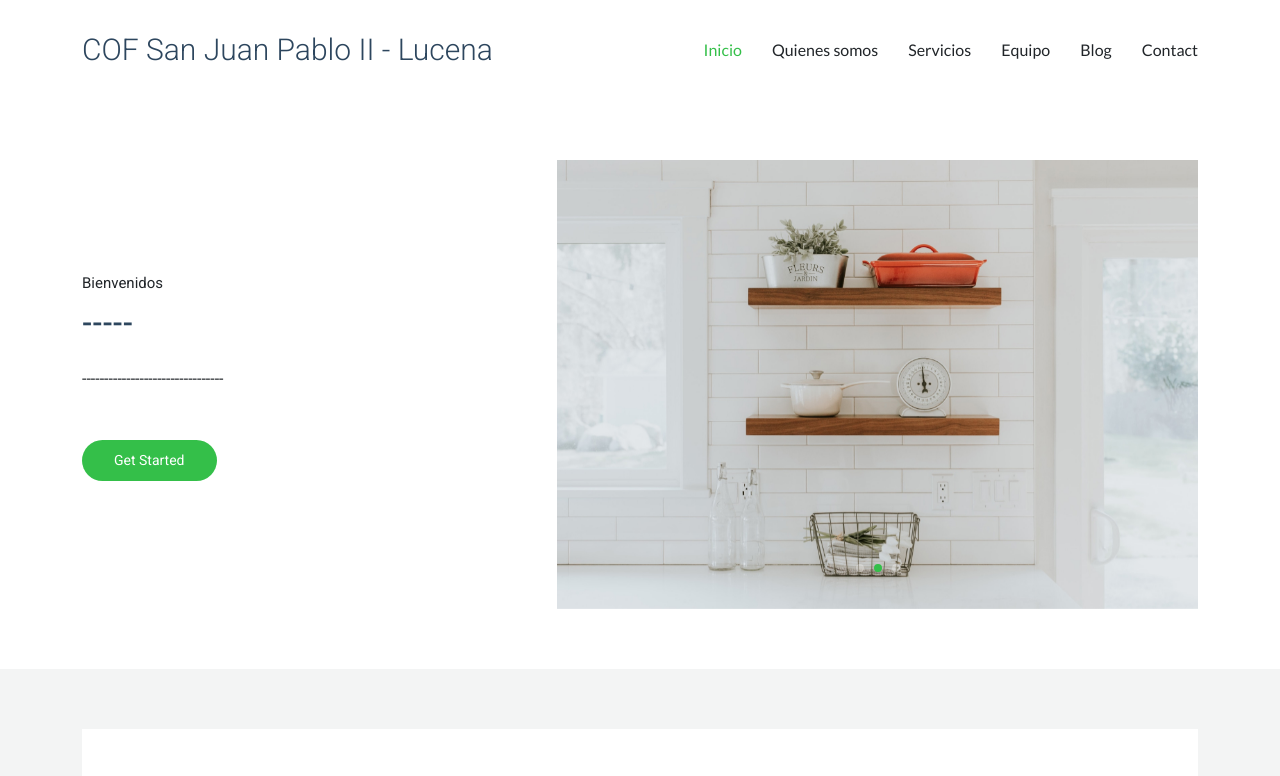
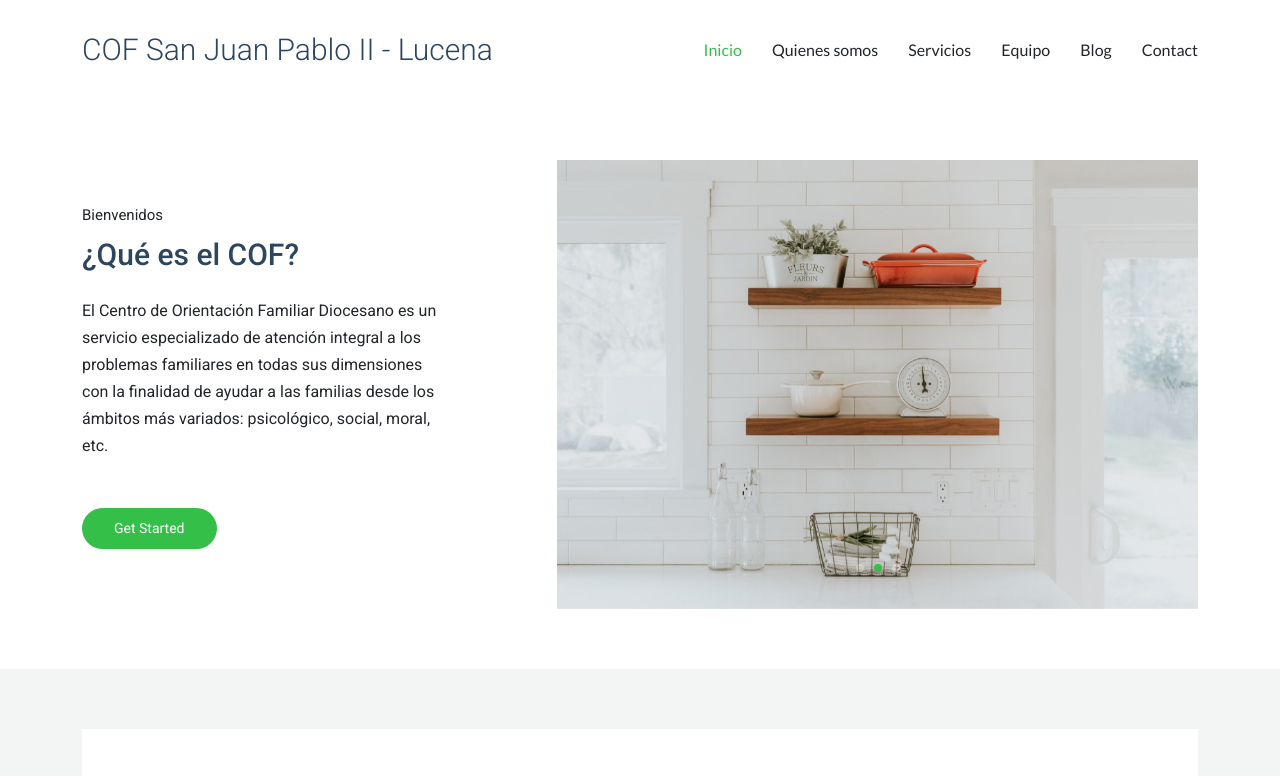
Before and after one commit to coflucena/main, a plain HTML site: page index.html in a window 1280 px wide. Shown: the top 776 px of the page. Drawn offline with Linux system fonts and the light colour scheme.

Commit message:
Update index.html

```diff
--- a/index.html
+++ b/index.html
@@ -130,10 +130,11 @@
           <div class="col-lg-4 order-lg-1">
             <span class="section-subtitle" data-aos="fade-up">Bienvenidos</span>
             <h1 class="mb-4" data-aos="fade-up">
-              -----
+              ¿Qué es el COF?
             </h1>
             <p data-aos="fade-up">
-              --------------------------------
+              El Centro de Orientación Familiar Diocesano es un servicio especializado de atención integral a los problemas familiares en todas sus dimensiones
+              con la finalidad de ayudar a las familias desde los ámbitos más variados: psicológico,  social, moral, etc.
             </p>
             <p class="mt-5" data-aos="fade-up">
               <a href="#" class="btn btn-get-started">Get Started</a>
```
